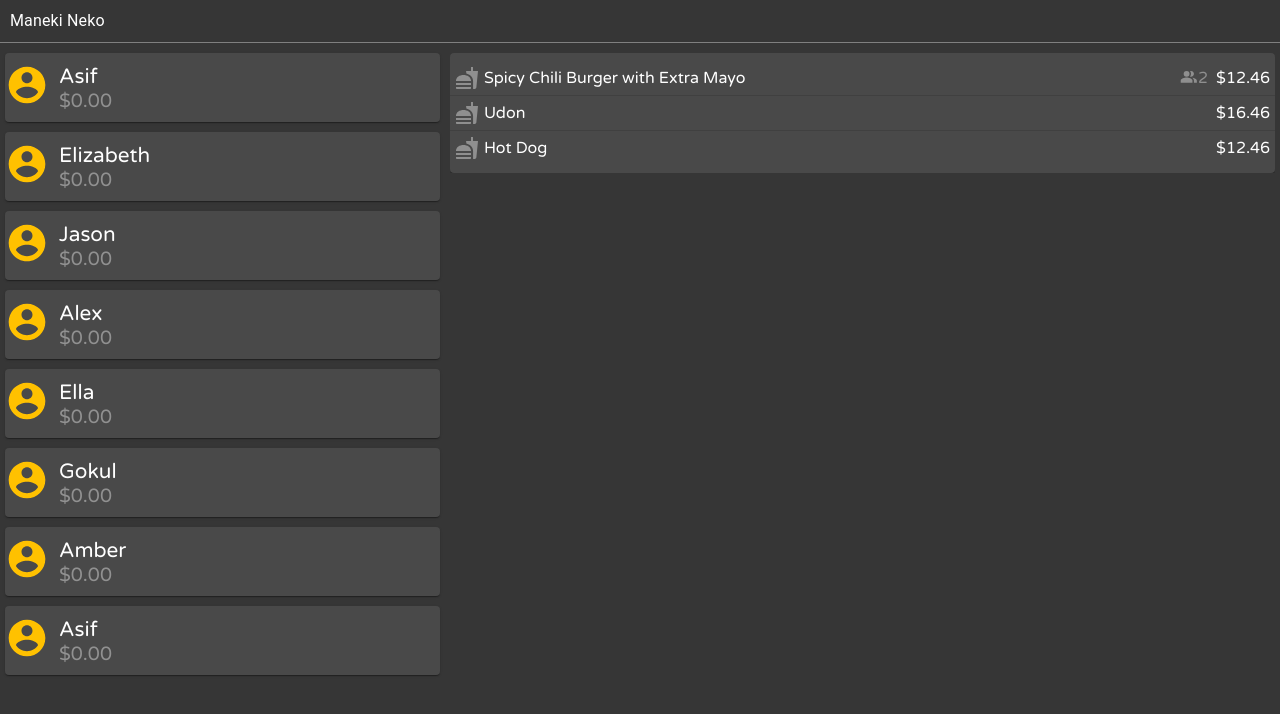
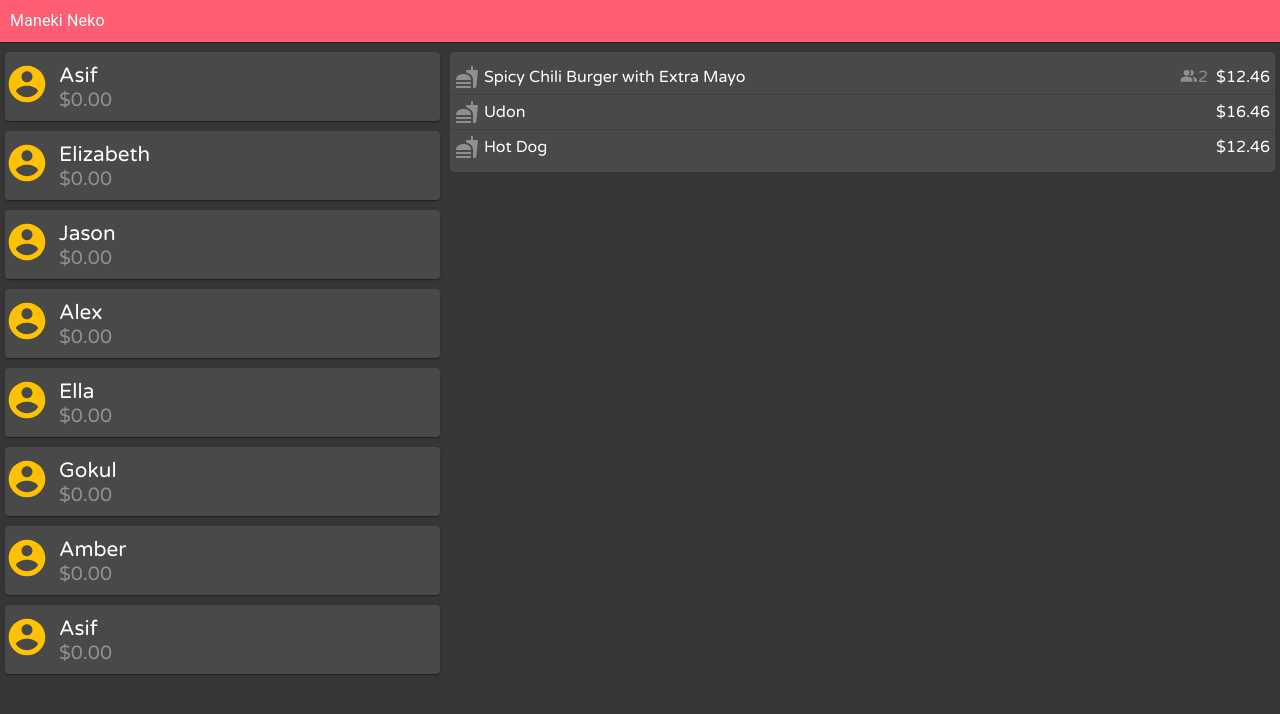
Before and after one commit to asif101/order-day, a React (Create React App) app: page / in a window 1280 px wide. Shown: the top 714 px of the page. Built offline with nearby package versions, Linux system fonts and the light colour scheme.

Commit message:
added bg-color to topbar

```diff
--- a/src/components/Main/Main.scss
+++ b/src/components/Main/Main.scss
@@ -7,7 +7,9 @@
 
     &>.top-bar {
         width: 100%;
-        border-bottom: 1px solid grey;
+        // border-bottom: 1px solid grey;
+        background-color: #ff5d73;
+        box-shadow: 0px 2px 1px -1px rgba(0,0,0,0.2), 0px 1px 1px 0px rgba(0,0,0,0.14), 0px 1px 3px 0px rgba(0,0,0,0.12);
 
         & .main-name-root {
             margin: 5px 10px;
```
